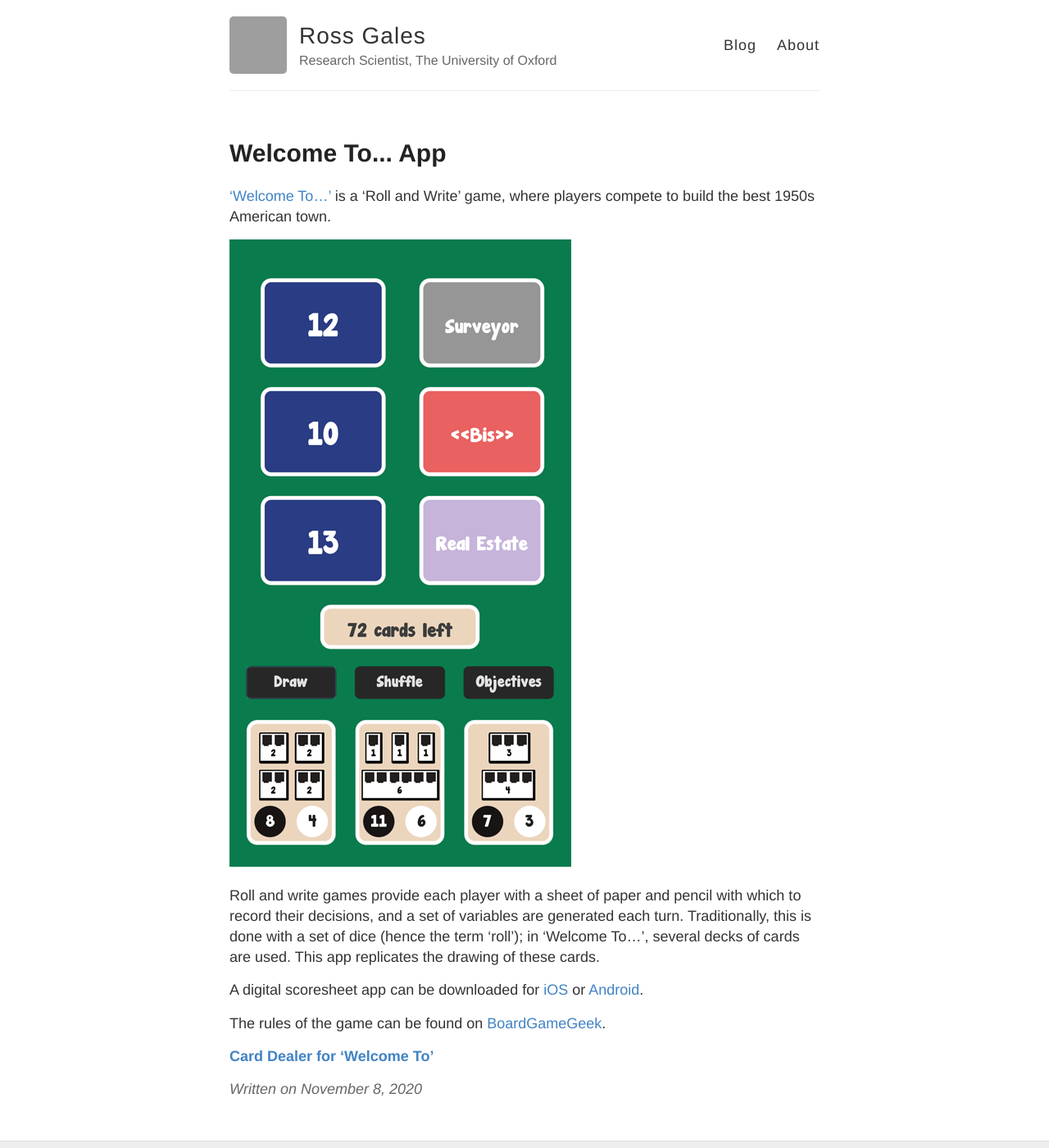
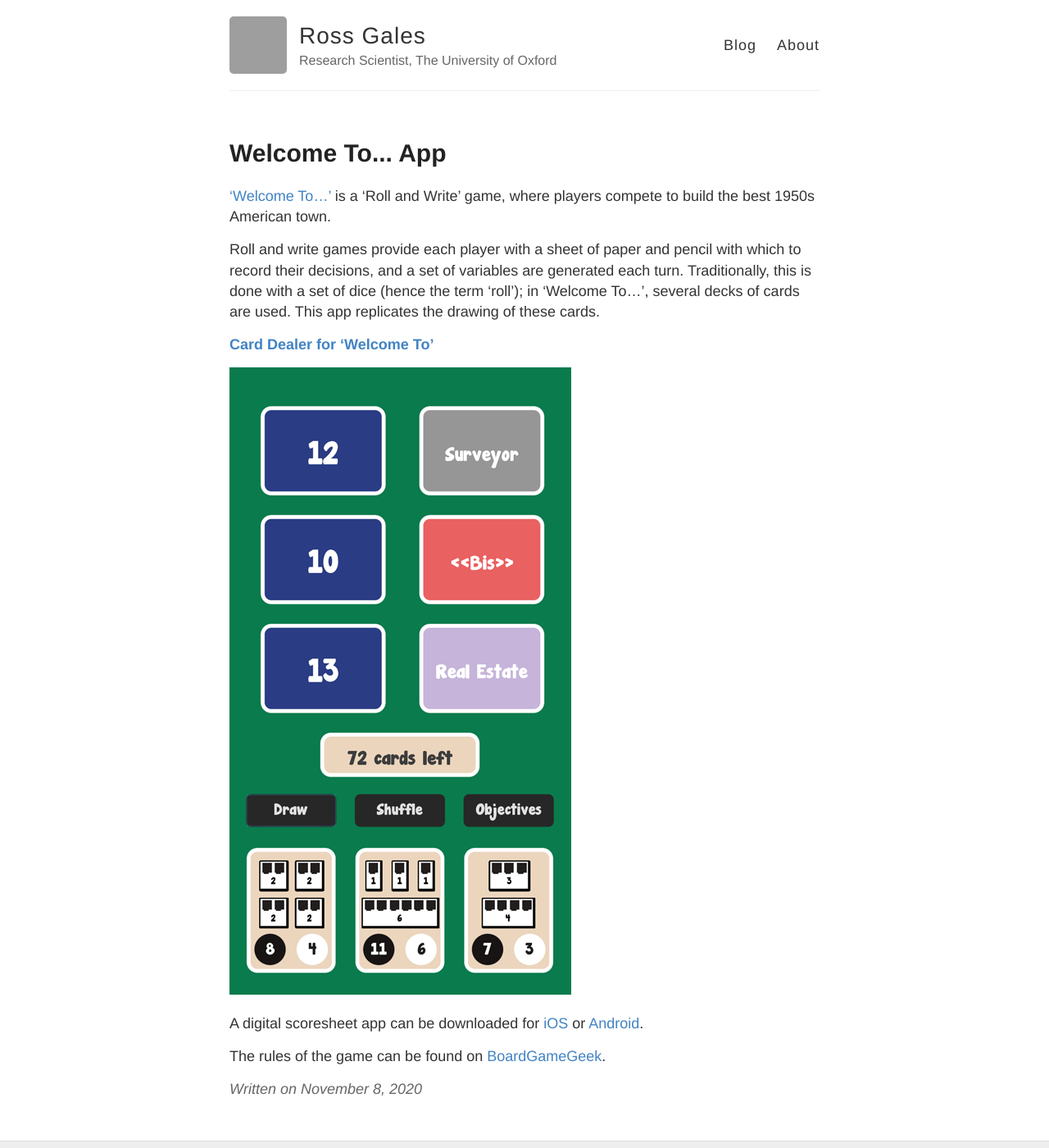
Before and after one commit to rosscg/rosscg.github.io, a Jekyll site: the page built from _posts/2020-11-8-Welcome-To.md, in a window 1280 px wide and 1400 px high. Shown: the whole window at 82% size. Built offline with Jekyll 4.4.1, drawn with Linux system fonts in a browser that asks for light colours; comment, search, counter and statistics services are not loaded; grey boxes are pictures that could not be loaded.

```diff
--- a/_posts/2020-11-8-Welcome-To.md
+++ b/_posts/2020-11-8-Welcome-To.md
@@ -5,12 +5,12 @@ title: Welcome To... App
 
 ['Welcome To...'](https://boardgamegeek.com/boardgame/233867/welcome) is a 'Roll and Write' game, where players compete to build the best 1950s American town.
 
+Roll and write games provide each player with a sheet of paper and pencil with which to record their decisions, and a set of variables are generated each turn. Traditionally, this is done with a set of dice (hence the term 'roll'); in 'Welcome To...', several decks of cards are used. This app replicates the drawing of these cards.
+
+[**Card Dealer for 'Welcome To'**]({{ site.baseurl }}/welcometo/WelcomeTo.html){:target="_blank"}
+
 ![Welcome To App](/images/posts/welcometo.png)
-
-Roll and write games provide each player with a sheet of paper and pencil with which to record their decisions, and a set of variables are generated each turn. Traditionally, this is done with a set of dice (hence the term 'roll'); in 'Welcome To...', several decks of cards are used. This app replicates the drawing of these cards.
 
 A digital scoresheet app can be downloaded for [iOS](https://apps.apple.com/us/app/welcome-to-your-perfect-home/id1358077007) or [Android](https://play.google.com/store/apps/details?id=com.bluecocker.welcome).
 
 The rules of the game can be found on [BoardGameGeek](https://boardgamegeek.com/filepage/162102/welcome-english-rules-20).
-
-[**Card Dealer for 'Welcome To'**]({{ site.baseurl }}/welcometo/WelcomeTo.html){:target="_blank"}
```
